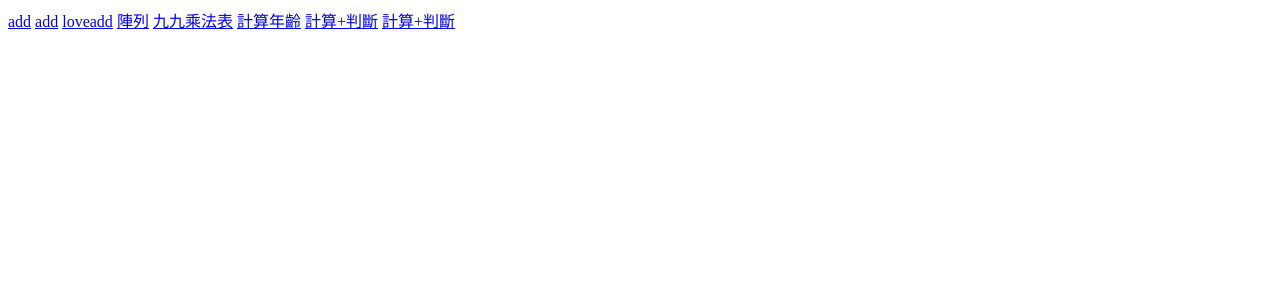
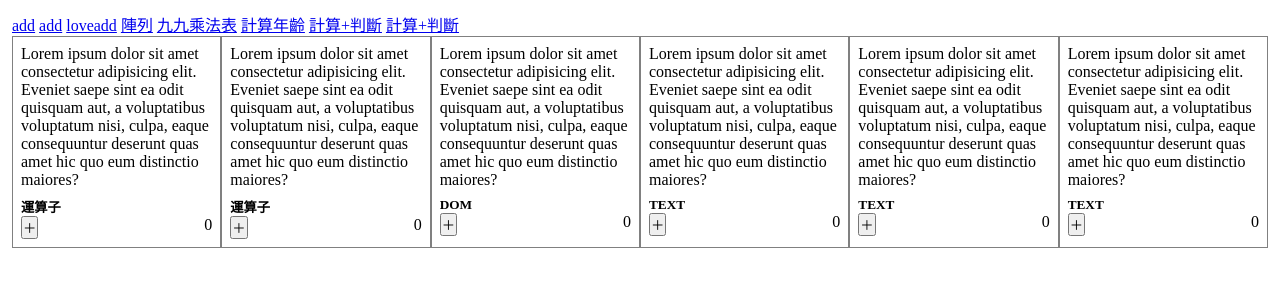
Before and after one commit to ucicu-hung/test2-0408, a plain HTML site: page index.html in a window 1280 px wide. Drawn offline with Linux system fonts and the light colour scheme.

Commit message:
0417-Update

```diff
--- a/css/style.css
+++ b/css/style.css
@@ -5,7 +5,7 @@
     box-sizing: border-box;
 }
 :root{
-	--dory-color: cadetblue;
+	--dory-color: rgba(245, 249, 245, 0); //cadetblue;
 }
 
 
@@ -42,7 +42,9 @@ input,
 .mb-1{
     margin-bottom: 8px;
 }
+.m-1{  margin: 8px 8px; }
 
+.p-1{  padding: 8px 8px; }
 
 .box{
     width: 100%;
@@ -51,6 +53,42 @@ input,
     border:1px solid red;
 }
 
+.row{
+    display: flex;
+    flex-wrap: wrap;
+}
+.col-4{
+    width: 33.333%;
+}
+
+
 @media screen and (max-width: 768px) {
     max-width:100%; /* 小於 768px 顯示全寬 */
 }
+
+/* -----------------------
+Animated.css
+----------------------- */
+/* headShake */
+
+/* -----------------------
+commits.css
+----------------------- */
+.dContainer{
+    display: flex;
+    justify-content: space-between;
+    width: 100%;
+    margin: 0 auto;
+    /* max-width: 800px; */
+}
+
+.dBox{
+    flex: 1;
+    display: flex;
+    flex-direction: column;
+    border: 1px solid gray;
+}
+.dMain{
+    background-color:  var(--dory-color);
+}
+.dItem{}
--- a/index.html
+++ b/index.html
@@ -4,6 +4,7 @@
     <meta charset="UTF-8">
     <meta name="viewport" content="width=device-width, initial-scale=1.0">
     <title>JS作品</title>
+    <link rel="stylesheet" href="css/style.css">
 </head>
 <body>
 
@@ -15,5 +16,79 @@
     <a href="05-age.html">計算年齡</a>
     <a href="06-age2.html">計算+判斷</a>
     <a href="07-age3.html">計算+判斷</a>
+
+    <div class="row dContainer">
+        <div class="col-4 dBox p-1">
+            <div class="dMain mb-1">
+                Lorem ipsum dolor sit amet consectetur adipisicing elit. Eveniet saepe sint ea odit quisquam aut, a voluptatibus voluptatum nisi, culpa, eaque consequuntur deserunt quas amet hic quo eum distinctio maiores?
+            </div>
+            <h5>運算子</h5>
+            <div class="dItem d-flex">
+                <button id="addBtn">＋</button>
+                <div id="result">  0</div>
+            </div>
+        </div>
+        <div class="col-4 dBox p-1">
+            <div class="dMain mb-1">
+                Lorem ipsum dolor sit amet consectetur adipisicing elit. Eveniet saepe sint ea odit quisquam aut, a voluptatibus voluptatum nisi, culpa, eaque consequuntur deserunt quas amet hic quo eum distinctio maiores?
+            </div>
+            <h5>運算子</h5>
+            <div class="dItem d-flex">
+                <button id="addBtn">＋</button>
+                <div id="result">  0</div>
+            </div>
+        </div>
+        <div class="col-4 dBox p-1">
+            <div class="dMain mb-1">
+                Lorem ipsum dolor sit amet consectetur adipisicing elit. Eveniet saepe sint ea odit quisquam aut, a voluptatibus voluptatum nisi, culpa, eaque consequuntur deserunt quas amet hic quo eum distinctio maiores?
+            </div>
+            <h5>DOM</h5>
+            <div class="dItem d-flex">
+                <button id="addBtn">＋</button>
+                <div id="result">  0</div>
+            </div>
+        </div>
+        <div class="col-4 dBox p-1">
+            <div class="dMain mb-1">
+                Lorem ipsum dolor sit amet consectetur adipisicing elit. Eveniet saepe sint ea odit quisquam aut, a voluptatibus voluptatum nisi, culpa, eaque consequuntur deserunt quas amet hic quo eum distinctio maiores?
+            </div>
+            <h5>TEXT</h5>
+            <div class="dItem d-flex">
+                <button id="addBtn">＋</button>
+                <div id="result">  0</div>
+            </div>
+        </div>
+        <div class="col-4 dBox p-1">
+            <div class="dMain mb-1">
+                Lorem ipsum dolor sit amet consectetur adipisicing elit. Eveniet saepe sint ea odit quisquam aut, a voluptatibus voluptatum nisi, culpa, eaque consequuntur deserunt quas amet hic quo eum distinctio maiores?
+            </div>
+            <h5>TEXT</h5>
+            <div class="dItem d-flex">
+                <button id="addBtn">＋</button>
+                <div id="result">  0</div>
+            </div>
+        </div>
+        <div class="col-4 dBox p-1">
+            <div class="dMain mb-1">
+                Lorem ipsum dolor sit amet consectetur adipisicing elit. Eveniet saepe sint ea odit quisquam aut, a voluptatibus voluptatum nisi, culpa, eaque consequuntur deserunt quas amet hic quo eum distinctio maiores?
+            </div>
+            <h5>TEXT</h5>
+            <div class="dItem d-flex">
+                <button id="addBtn">＋</button>
+                <div id="result">  0</div>
+            </div>
+        </div>
+
+    </div>
+
+    <!-- Js -->
+    <script>
+        let count = 0
+        document.getElementById("addBtn").onclick = function(){
+            count++;
+            document.getElementById("result").textContent = '喜歡' + count;
+        }
+    </script>
+
 </body>
 </html>
```
Also changed, not shown: 07-age3.html (+3 -7 lines), all.js.
